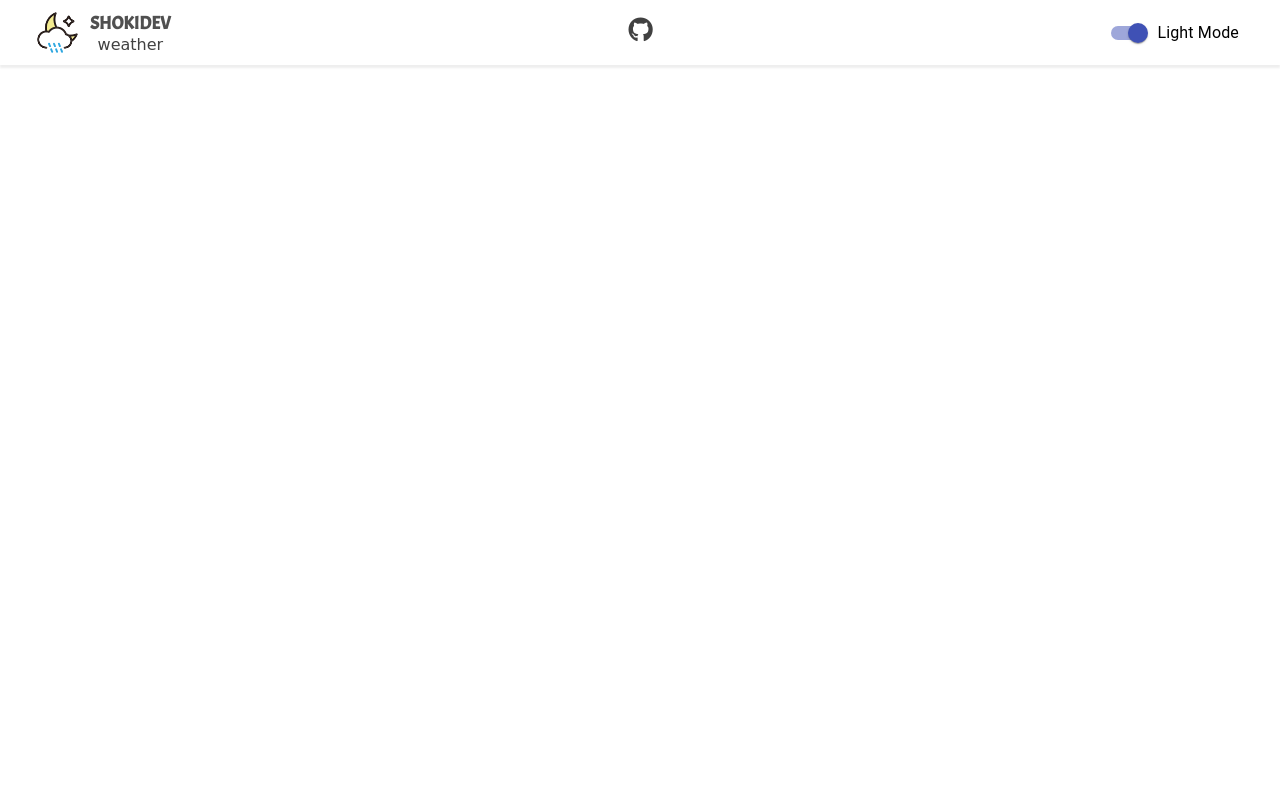
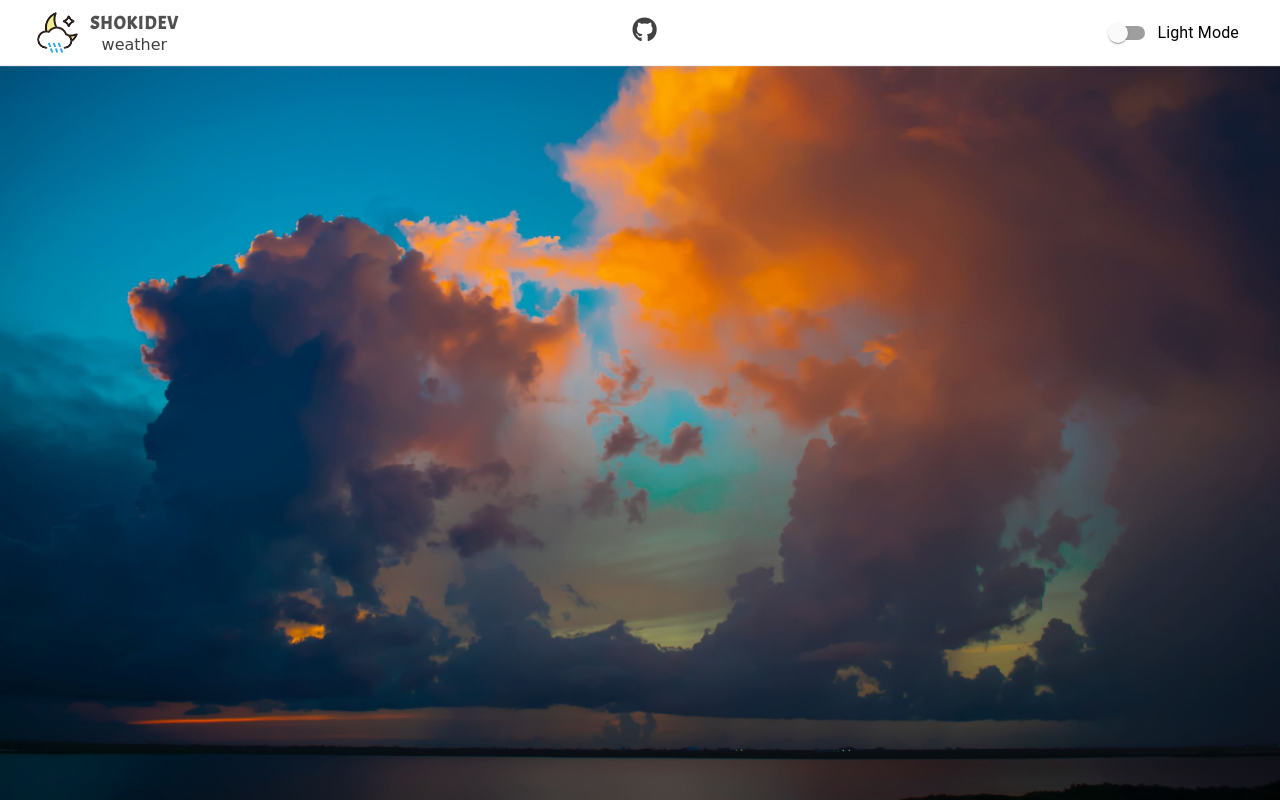
Before and after one commit to shoki61/react-weather-app, a React (Create React App) app: page / in a window 1280 px wide. Built offline with nearby package versions, Linux system fonts and the light colour scheme.

Commit message:
add dark-mode background image to Home

```diff
--- a/src/App.js
+++ b/src/App.js
@@ -12,8 +12,7 @@ class App extends Component{
     return (
         <div className="App">
             <Header/>
-            <div>Home</div>
-            <div>Weather</div>
+            <Home/>
         </div>
     );
   };
--- a/src/components/Buttons/SwitchButton/SwitchButton.js
+++ b/src/components/Buttons/SwitchButton/SwitchButton.js
@@ -5,8 +5,8 @@ import Switch from '@material-ui/core/Switch';
 
 const  SwitchLabels = () => {
     const [state, setState] = React.useState({
-        checkedA: true,
-        checkedB: true,
+        checkedA: false,
+        checkedB: false,
     });
 
     const handleChange = (event) => {
--- a/src/components/Logo/Logo.css
+++ b/src/components/Logo/Logo.css
@@ -19,7 +19,8 @@ img {
     font-size: 18px;
     color: #505050;
     font-weight: 600;
-    font-family: 'Acme'
+    font-family: 'Acme';
+    letter-spacing: 1px;
 }
 
 .App-Type {
--- a/src/containers/Header/Header.css
+++ b/src/containers/Header/Header.css
@@ -7,7 +7,7 @@
     justify-content: space-between;
     align-items: center;
     padding: 0 25px;
-    box-shadow: 0 3px 2px 0 #eeeeee;
+    box-shadow: 0 1px 1px 0 #eeeeee;
     position: fixed;
 }
 a {
--- a/src/containers/Home/Home.css
+++ b/src/containers/Home/Home.css
@@ -0,0 +1,7 @@
+.Home{
+    background: url("../../assets/darkModeImg.jpg") no-repeat center center;
+    background-size: cover;
+    height: 100vh;
+    width: 100vw;
+    box-sizing: border-box;
+}
--- a/src/containers/Home/Home.js
+++ b/src/containers/Home/Home.js
@@ -1,11 +1,15 @@
 import React, { Component } from 'react';
+
+
+import './Home.css';
+import Input from '../../components/Input/Input';
+import Button from '../../components/Buttons/Button/Button';
+
 
 class Home extends Component{
     render(){
         return(
-            <div>
-                <div>input</div>
-                <div>weather list</div>
+            <div className='Home'>
             </div>
         );
     };
```
Also changed, not shown: src/assets/darkModeImg.jpg (added), src/assets/lightModeImg.jpg (added).
